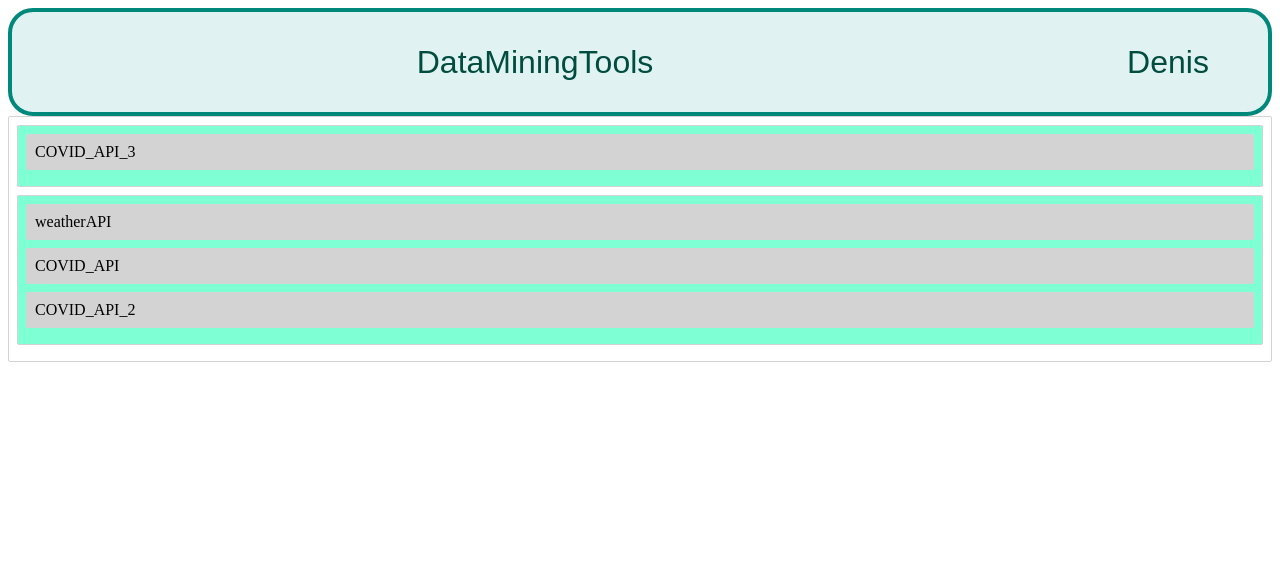
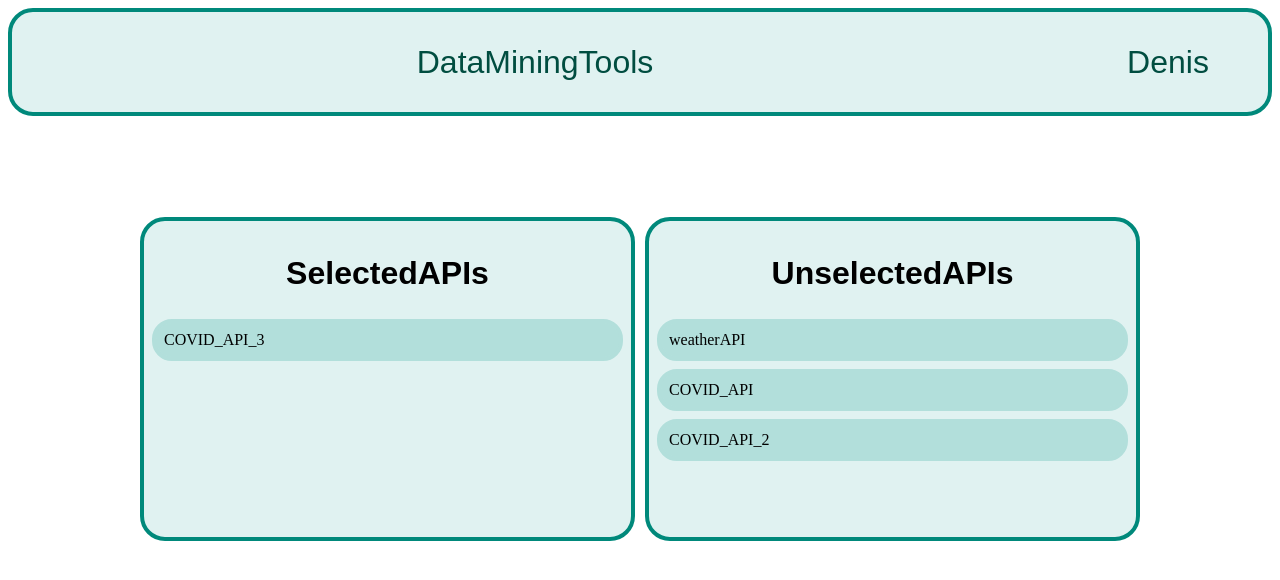
Before and after one commit to DeuSsd/dmt-web-server, a React (Create React App) app: page / in a window 1280 px wide. Shown: the top 580 px of the page. Built offline with nearby package versions, Linux system fonts and the light colour scheme.

Commit message:
apply styles for apidnd

```diff
--- a/src/Body/pages/createOrderPage/APIsGrid/APIsGrid.module.scss
+++ b/src/Body/pages/createOrderPage/APIsGrid/APIsGrid.module.scss
@@ -1,6 +1,21 @@
 .APIsGrid {
-    border: 1px solid lightgrey;
+    display: grid;
+    grid-template-columns: repeat(2, 1fr);
+
+    position: relative;
+    // left: 50%;
+    // top: 50%;
+    top: 20%;
+    right: 0;
+    left: 0;
+
+    margin: auto;
+
+    width: 1000px;
+
     padding: 8px;
     margin-bottom: 8px;
     border-radius: 2px;
+
+    gap: 10px;
 }
--- a/src/Body/pages/createOrderPage/APIsGrid/components/APIsContainer/APIsContainer.jsx
+++ b/src/Body/pages/createOrderPage/APIsGrid/components/APIsContainer/APIsContainer.jsx
@@ -41,6 +41,7 @@ const APIsContainer = (props) => {
             ref={props.innerRef}
 
         >
+            <h2>{props.APIsColumn.title}</h2>
             {APIsItems}
         </div>
     )
--- a/src/Body/pages/createOrderPage/APIsGrid/components/APIsContainer/APIsContainer.module.scss
+++ b/src/Body/pages/createOrderPage/APIsGrid/components/APIsContainer/APIsContainer.module.scss
@@ -1,7 +1,47 @@
+@import "./../../../../src/scss/colors.scss";
+
 .APIsContainer {
-  border: 1px solid lightgrey;
+
   padding: 8px;
   margin-bottom: 8px;
   border-radius: 2px;
-  background-color: aquamarine;
+  background-color: $c50;
+
+
+
+
+  min-height: 300px ;
+
+
+  border-radius: 25px;
+  border-width: $border_width;
+  border-color:  $c600 ;
+  border-style: solid;
 }
+
+
+h2 {
+  font-family: $font_family;
+  font-size: $font_size_h1;
+  text-align: center;
+}
+
+
+// /* полоса прокрутки (скроллбар) */
+// ::-webkit-scrollbar {
+//   width: 6px; /* ширина для вертикального скролла */
+//   height: 8px; /* высота для горизонтального скролла */
+//   background-color: #CD4F4F;
+// }
+
+// /* ползунок скроллбара */
+// ::-webkit-scrollbar-thumb {
+//   background-color:#E6C3C3;
+//   border-radius: 2em;
+//   /* box-shadow: inset 1px 1px 10px #f3faf7; */
+// }
+
+// ::-webkit-scrollbar-thumb:hover {
+//   /* background-color: #54847B; */
+//   background-color: #444;
+// }
--- a/src/Body/pages/createOrderPage/APIsGrid/components/APIsContainer/APiCell/APiCell.module.scss
+++ b/src/Body/pages/createOrderPage/APIsGrid/components/APIsContainer/APiCell/APiCell.module.scss
@@ -1,7 +1,14 @@
+@import "./../../../../../src/scss/colors.scss";
+
 .APiCell {
-    border: 1px solid lightgrey;
     padding: 8px;
     margin-bottom: 8px;
     border-radius: 2px;
-    background-color: lightgrey;
+    background-color: $c100;
+
+
+    border-radius: 20px;
+    border-width: $border_width;
+    border-color:  $c100 ;
+    border-style: solid;
 }
```
